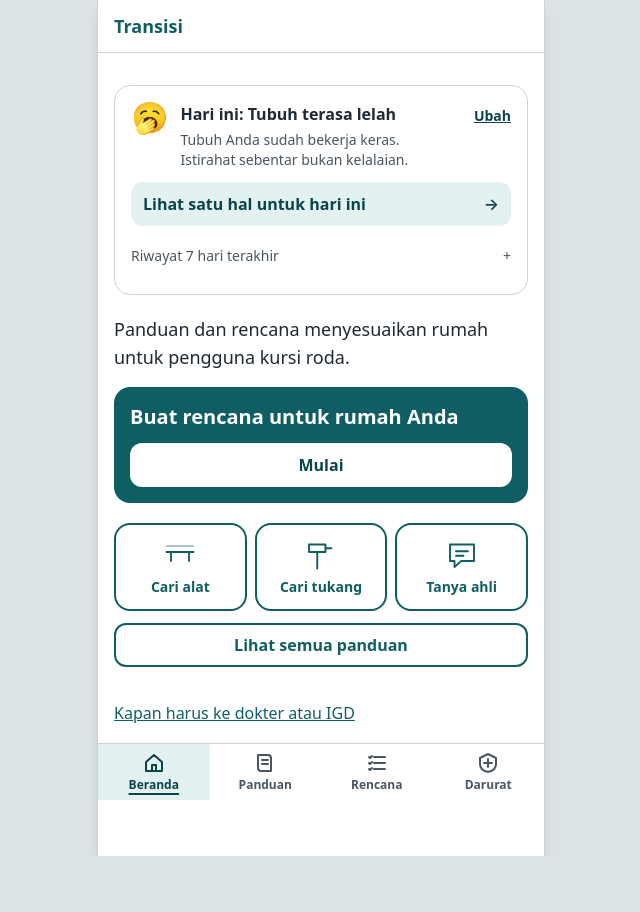
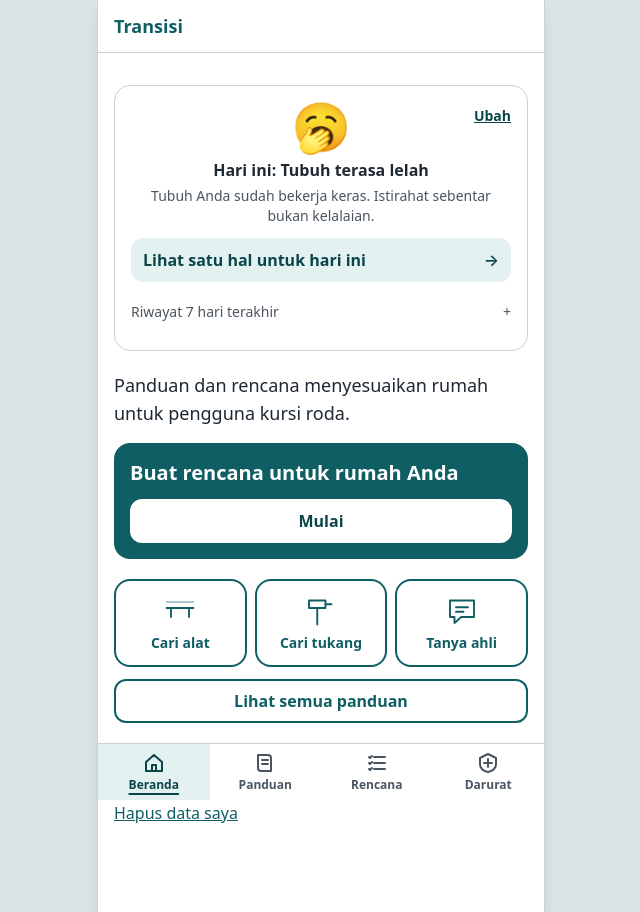
Before and after one commit to titohanafi/transisidnr, a React (Vite) app: page / in a window 1280 px wide. Both pictures are taken after a click on the button "Tubuh terasa lelah". Shown: the whole page, without its empty margins (319-959 px from the left). Before the commit the page ends 856 px from the top, so only its background shows below. Built offline with nearby package versions, Linux system fonts and the light colour scheme.

Commit message:
Check-in terisi: emoji di atas teks

```diff
--- a/src/components/CheckIn.tsx
+++ b/src/components/CheckIn.tsx
@@ -18,22 +18,20 @@ export function CheckIn() {
   if (pilihan && !mengubah) {
     return (
       <section aria-label={t.label} className="rounded-kartu border border-garis bg-white p-4">
-        <div className="flex items-start gap-3">
-          <span aria-hidden="true" className="text-3xl leading-none">
+        <div className="relative text-center">
+          <span aria-hidden="true" className="block text-5xl leading-none">
             {pilihan.emoji}
           </span>
-          <div className="min-w-0 flex-1">
-            <p className="font-semibold">
-              {t.hariIni}: {pilihan.label}
-            </p>
-            <p aria-live="polite" className="mt-1 text-sm text-redup">
-              {pilihan.balasan}
-            </p>
-          </div>
+          <p className="mt-2 font-semibold">
+            {t.hariIni}: {pilihan.label}
+          </p>
+          <p aria-live="polite" className="mt-1 text-sm text-redup">
+            {pilihan.balasan}
+          </p>
           <button
             type="button"
             onClick={() => setMengubah(true)}
-            className="-mr-2 -mt-2 min-h-sentuh min-w-sentuh shrink-0 px-2 text-sm font-semibold text-utama-gelap underline"
+            className="absolute -right-2 -top-2 min-h-sentuh min-w-sentuh px-2 text-sm font-semibold text-utama-gelap underline"
           >
             {t.ubah}
           </button>
```
